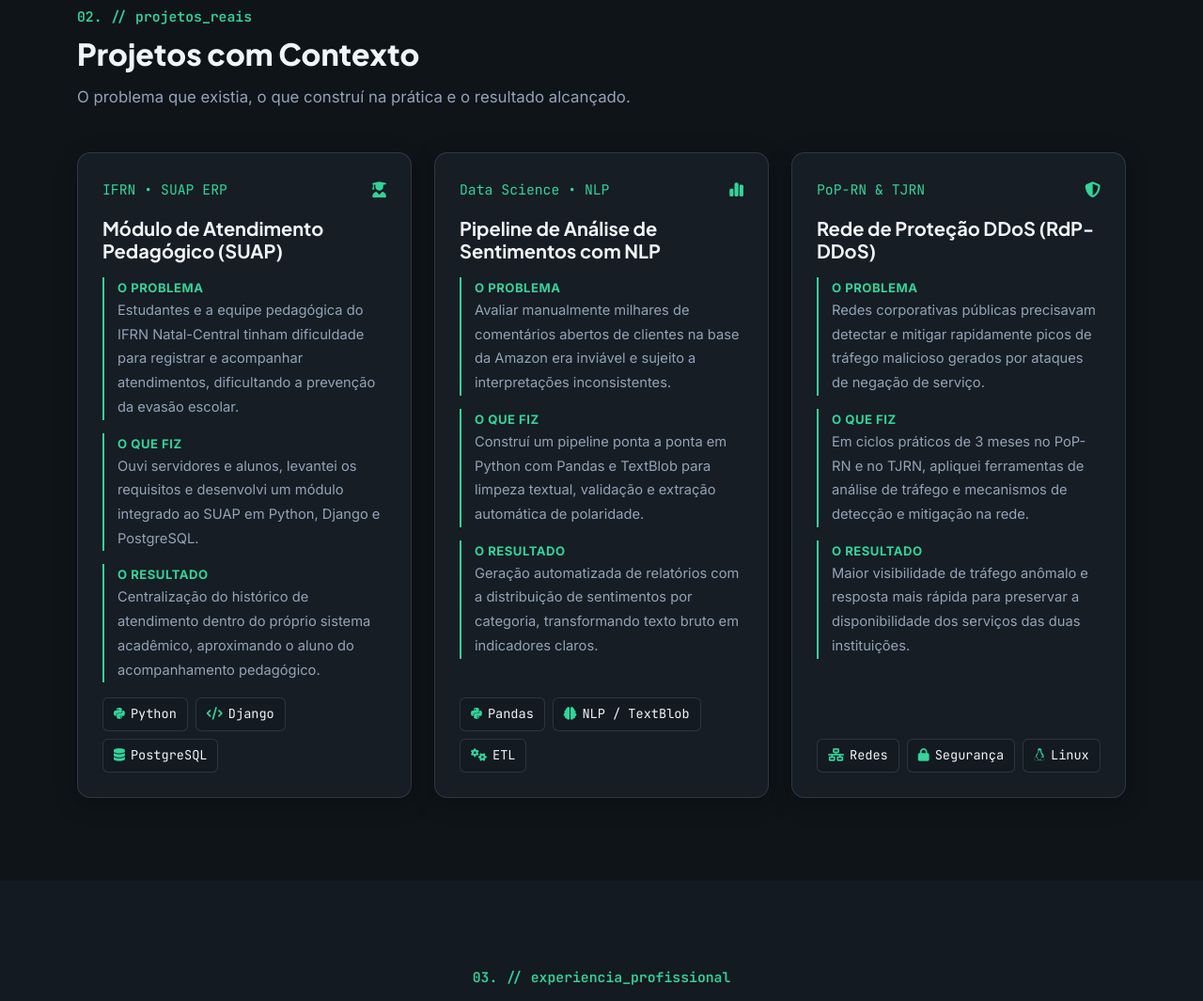
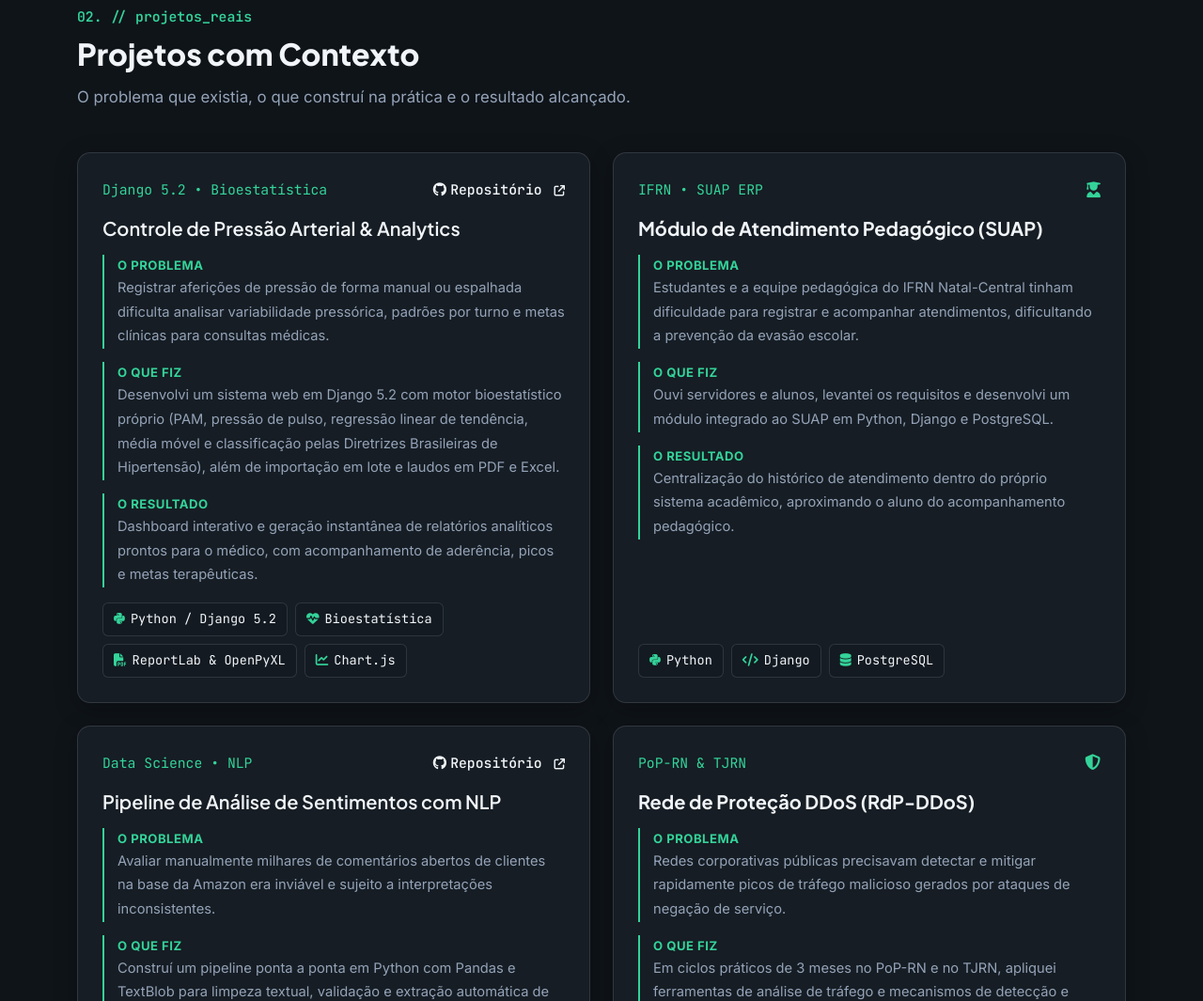
Before and after one commit to JacksonRicardo/Portfolio2026, a plain HTML site: page index.html in a window 1280 px wide. Shown: the part 1611-2676 px from the top of the page at 94% size. Drawn offline with nearby package versions, Linux system fonts and the light colour scheme.

Commit message:
feat(projects): adiciona projeto de controle de pressao arterial e links dos repositorios no GitHub

```diff
--- a/index.html
+++ b/index.html
@@ -281,7 +281,27 @@
                     <p class="text-muted mb-0" data-en="The problem we faced, what I built, and the practical result.">O problema que existia, o que construí na prática e o resultado alcançado.</p>
                 </div>
                 <div class="row g-4">
-                    <div class="col-lg-4">
+                    <div class="col-md-6">
+                        <article class="card-surface d-flex flex-column justify-content-between">
+                            <div>
+                                <div class="d-flex justify-content-between align-items-center mb-3">
+                                    <span class="mono small" style="color: var(--primary);">Django 5.2 • Bioestatística</span>
+                                    <a href="https://github.com/JacksonRicardo/monitoramento-pressao-analytics" target="_blank" rel="noopener noreferrer" class="contact-link mono small" title="Ver repositório no GitHub" aria-label="Ver repositório do projeto Controle de Pressão Arterial no GitHub"><i class="fa-brands fa-github me-1" aria-hidden="true"></i><span data-en="Repository">Repositório</span> <i class="fa-solid fa-arrow-up-right-from-square ms-1" style="font-size: 0.72rem;" aria-hidden="true"></i></a>
+                                </div>
+                                <h3 class="h5 fw-bold mb-3"><a href="https://github.com/JacksonRicardo/monitoramento-pressao-analytics" target="_blank" rel="noopener noreferrer" class="contact-link" data-en="Blood Pressure Monitoring & Clinical Analytics">Controle de Pressão Arterial & Analytics</a></h3>
+                                <div class="context-step"><strong data-en="The Problem">O Problema</strong><p class="text-muted small mb-0" data-en="Tracking blood pressure readings in loose notes makes it hard to evaluate pressure variability, circadian patterns, and clinical targets for medical appointments.">Registrar aferições de pressão de forma manual ou espalhada dificulta analisar variabilidade pressórica, padrões por turno e metas clínicas para consultas médicas.</p></div>
+                                <div class="context-step"><strong data-en="What I Did">O que fiz</strong><p class="text-muted small mb-0" data-en="Built a Django 5.2 web system with a statistical engine (PAM, pulse pressure, linear regression trend, moving averages, and 2020 Brazilian Hypertension Guidelines classification) plus automated Excel/PDF report generation.">Desenvolvi um sistema web em Django 5.2 com motor bioestatístico próprio (PAM, pressão de pulso, regressão linear de tendência, média móvel e classificação pelas Diretrizes Brasileiras de Hipertensão), além de importação em lote e laudos em PDF e Excel.</p></div>
+                                <div class="context-step"><strong data-en="The Result">O Resultado</strong><p class="text-muted small mb-3" data-en="Interactive Chart.js dashboard and clinical PDF/Excel reports ready for healthcare professionals, tracking therapeutic target adherence and circadian trends.">Dashboard interativo e geração instantânea de relatórios analíticos prontos para o médico, com acompanhamento de aderência, picos e metas terapêuticas.</p></div>
+                            </div>
+                            <ul class="tag-list mono">
+                                <li class="tag-badge"><i class="fa-brands fa-python" aria-hidden="true"></i>Python / Django 5.2</li>
+                                <li class="tag-badge"><i class="fa-solid fa-heart-pulse" aria-hidden="true"></i>Bioestatística</li>
+                                <li class="tag-badge"><i class="fa-solid fa-file-pdf" aria-hidden="true"></i>ReportLab & OpenPyXL</li>
+                                <li class="tag-badge"><i class="fa-solid fa-chart-line" aria-hidden="true"></i>Chart.js</li>
+                            </ul>
+                        </article>
+                    </div>
+                    <div class="col-md-6">
                         <article class="card-surface d-flex flex-column justify-content-between">
                             <div>
                                 <div class="d-flex justify-content-between align-items-center mb-3">
@@ -300,14 +320,14 @@
                             </ul>
                         </article>
                     </div>
-                    <div class="col-lg-4">
+                    <div class="col-md-6">
                         <article class="card-surface d-flex flex-column justify-content-between">
                             <div>
                                 <div class="d-flex justify-content-between align-items-center mb-3">
                                     <span class="mono small" style="color: var(--primary);">Data Science • NLP</span>
-                                    <i class="fa-solid fa-chart-simple" style="color: var(--primary);" aria-hidden="true"></i>
+                                    <a href="https://github.com/JacksonRicardo/amazon-sentiment-analysis" target="_blank" rel="noopener noreferrer" class="contact-link mono small" title="Ver repositório no GitHub" aria-label="Ver repositório do projeto Pipeline de Análise de Sentimentos no GitHub"><i class="fa-brands fa-github me-1" aria-hidden="true"></i><span data-en="Repository">Repositório</span> <i class="fa-solid fa-arrow-up-right-from-square ms-1" style="font-size: 0.72rem;" aria-hidden="true"></i></a>
                                 </div>
-                                <h3 class="h5 fw-bold mb-3" data-en="Automated Sentiment Analysis Pipeline">Pipeline de Análise de Sentimentos com NLP</h3>
+                                <h3 class="h5 fw-bold mb-3"><a href="https://github.com/JacksonRicardo/amazon-sentiment-analysis" target="_blank" rel="noopener noreferrer" class="contact-link" data-en="Automated Sentiment Analysis Pipeline">Pipeline de Análise de Sentimentos com NLP</a></h3>
                                 <div class="context-step"><strong data-en="The Problem">O Problema</strong><p class="text-muted small mb-0" data-en="Analyzing thousands of unstructured customer reviews manually is slow and prone to inconsistent interpretation.">Avaliar manualmente milhares de comentários abertos de clientes na base da Amazon era inviável e sujeito a interpretações inconsistentes.</p></div>
                                 <div class="context-step"><strong data-en="What I Did">O que fiz</strong><p class="text-muted small mb-0" data-en="Built an end-to-end Python pipeline with Pandas and TextBlob to clean text, validate records, and classify polarity automatically.">Construí um pipeline ponta a ponta em Python com Pandas e TextBlob para limpeza textual, validação e extração automática de polaridade.</p></div>
                                 <div class="context-step"><strong data-en="The Result">O Resultado</strong><p class="text-muted small mb-3" data-en="Automated reports showing sentiment distribution per product category, turning raw text into clear product metrics.">Geração automatizada de relatórios com a distribuição de sentimentos por categoria, transformando texto bruto em indicadores claros.</p></div>
@@ -319,7 +339,7 @@
                             </ul>
                         </article>
                     </div>
-                    <div class="col-lg-4">
+                    <div class="col-md-6">
                         <article class="card-surface d-flex flex-column justify-content-between">
                             <div>
                                 <div class="d-flex justify-content-between align-items-center mb-3">
```
